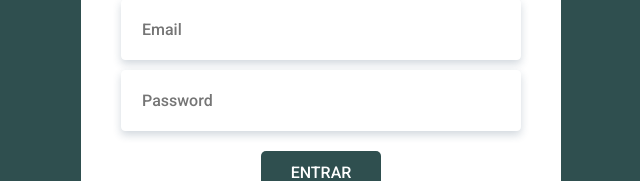
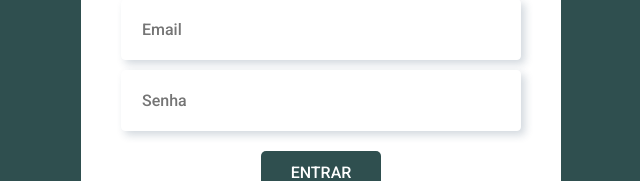
Before and after one commit to MathLouren/Rede-social, a Vue app: page / in a window 1280 px wide. Shown: the part 284-465 px from the top of the page, without its empty margins (319-959 px from the left). Built offline with nearby package versions, Linux system fonts and the light colour scheme.

Commit message:
transition

```diff
--- a/src/App.vue
+++ b/src/App.vue
@@ -1,6 +1,8 @@
 <template>
   <div id="app">
-    <router-view></router-view>
+    <transition name="modal">
+      <router-view></router-view>
+    </transition>
   </div>
 </template>
 
@@ -25,6 +27,10 @@ export default{
     color:darkslategray;
     font-family: "Roboto", sans-serif;
   }
+  body{
+    background: darkslategray;
+    overflow: hidden;
+  }
 
   ul{
     list-style: none;
@@ -42,7 +48,7 @@ export default{
     display: block;
     width: 400px;
     max-width: 100%;
-    box-shadow: 0 4px 8px rgba(30, 60, 90, 0.2);
+    box-shadow: 4px 4px 8px rgba(30, 60, 90, 0.2);
     padding: 20px;
     border: none;
     border-radius: 4px;
@@ -85,4 +91,17 @@ export default{
     margin: 10px 0 30px 0;
   }
 
+ /*  Animations */
+
+  .modal-enter,
+  .modal-leave-to{
+    opacity: 0;
+  }
+
+  .modal-enter-active,
+  .modal-leave-to{
+    transition: opacity 0.3s;
+  }
+
+
 </style>
--- a/src/views/Login.vue
+++ b/src/views/Login.vue
@@ -1,10 +1,10 @@
 <template>
   <section class="container_login">
       <div class="login">
-        <h2 class="title">Login</h2>
+            <h2 class="title">Login</h2>
             <form>
                 <input type="text" placeholder="Email" v-model="login.email">
-                <input type="password" placeholder="Password" v-model="login.password">
+                <input type="password" placeholder="Senha" v-model="login.password">
                 <button class="btn" @click.prevent="entrar">Entrar</button>
                 <p class="esqueceu">Esqueceu a senha?</p>
                 <router-link class="btn" to="/registrar">Novo? Criar Conta</router-link>
```
